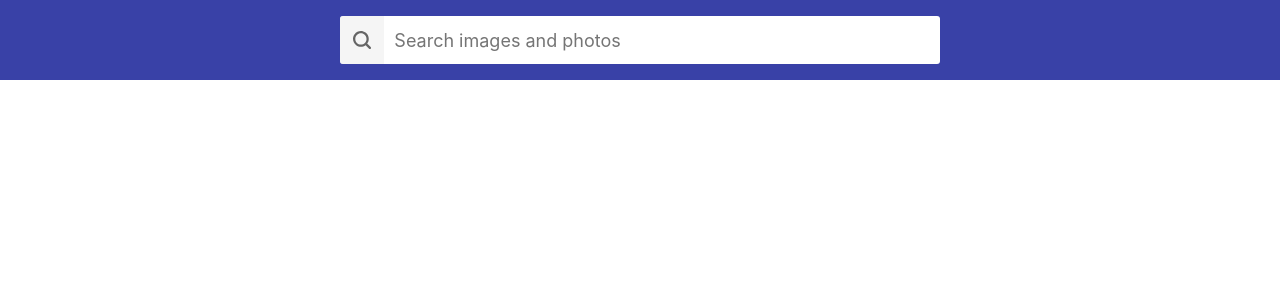
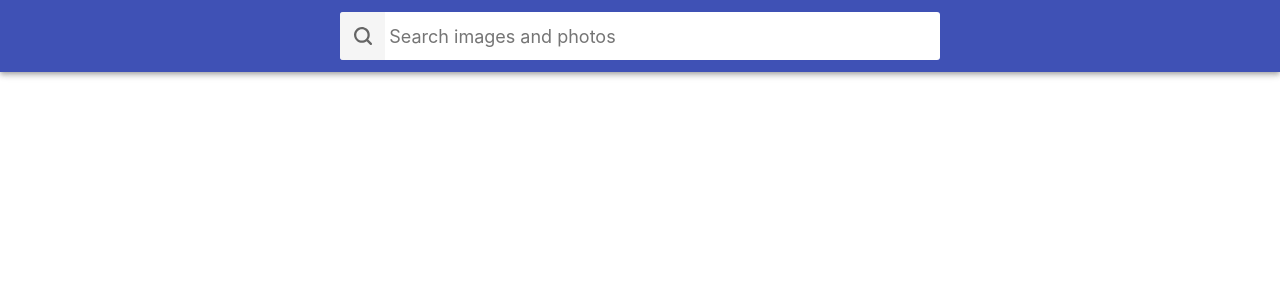
Before and after one commit to xrsQugi/react-hw-05-image-finder, a React (Create React App) app: page / in a window 1280 px wide. Shown: the top 300 px of the page. Built offline with nearby package versions, Linux system fonts and the light colour scheme.

Commit message:
fix style bar

```diff
--- a/package.json
+++ b/package.json
@@ -9,6 +9,7 @@
     "@testing-library/user-event": "^13.5.0",
     "react": "^18.1.0",
     "react-dom": "^18.1.0",
+    "react-loader-spinner": "^5.3.4",
     "react-scripts": "5.0.1",
     "web-vitals": "^2.1.3"
   },
--- a/src/components/Searchbar/Searchbar.module.css
+++ b/src/components/Searchbar/Searchbar.module.css
@@ -1,16 +1,23 @@
+/*! Стили компонента SearchForm */
 
-/*
-* Стили компонента SearchForm
-*/
-
-.Searchbar{
-    background-color: #3941A7;
-    height: 80px;
+.Searchbar {
+  top: 0;
+  left: 0;
+  position: sticky;
+  z-index: 1100;
   display: flex;
   justify-content: center;
   align-items: center;
+  min-height: 64px;
+  padding-right: 24px;
+  padding-left: 24px;
+  padding-top: 12px;
+  padding-bottom: 12px;
+  color: #fff;
+  background-color: #3f51b5;
+  box-shadow: 0px 2px 4px -1px rgba(0, 0, 0, 0.2),
+    0px 4px 5px 0px rgba(0, 0, 0, 0.14), 0px 1px 10px 0px rgba(0, 0, 0, 0.12);
 }
-
 
 .SearchForm {
   display: flex;
@@ -26,7 +33,6 @@
   display: inline-block;
   width: 48px;
   height: 48px;
-    padding: 0;
   border: 0;
   background-image: url('../assets/search.svg');
   background-size: 40%;
@@ -61,8 +67,8 @@
   font-size: 20px;
   border: none;
   outline: none;
-    padding-left: 10px;
-    padding-right: 10px;
+  padding-left: 4px;
+  padding-right: 4px;
 }
 
 .SearchForm_input::placeholder {
```
Also changed, not shown: src/styles.css (+62 -2 lines), 1 other file (tests, documents, lock files or other folders). Lines whose indentation alone changed are shown as unchanged.
